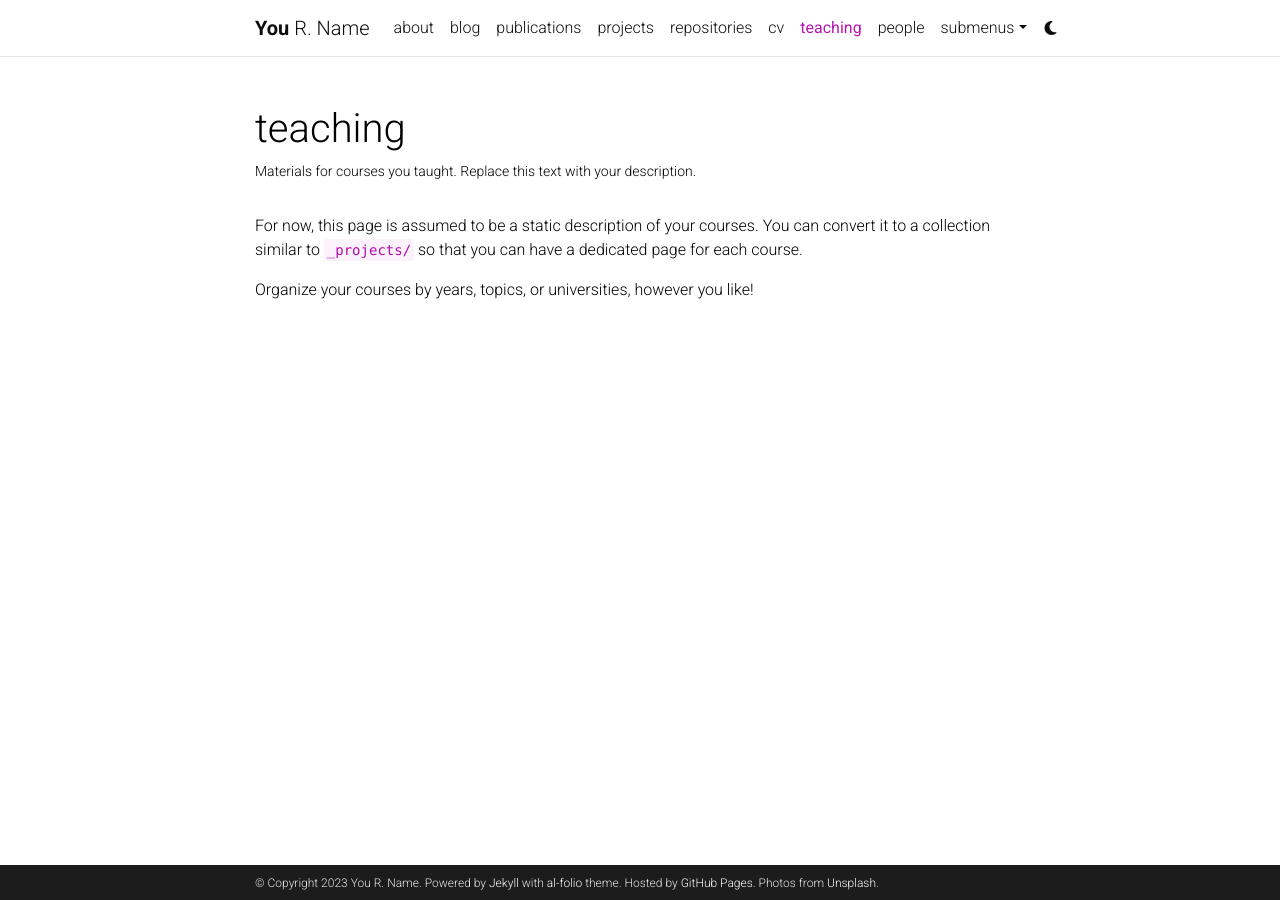
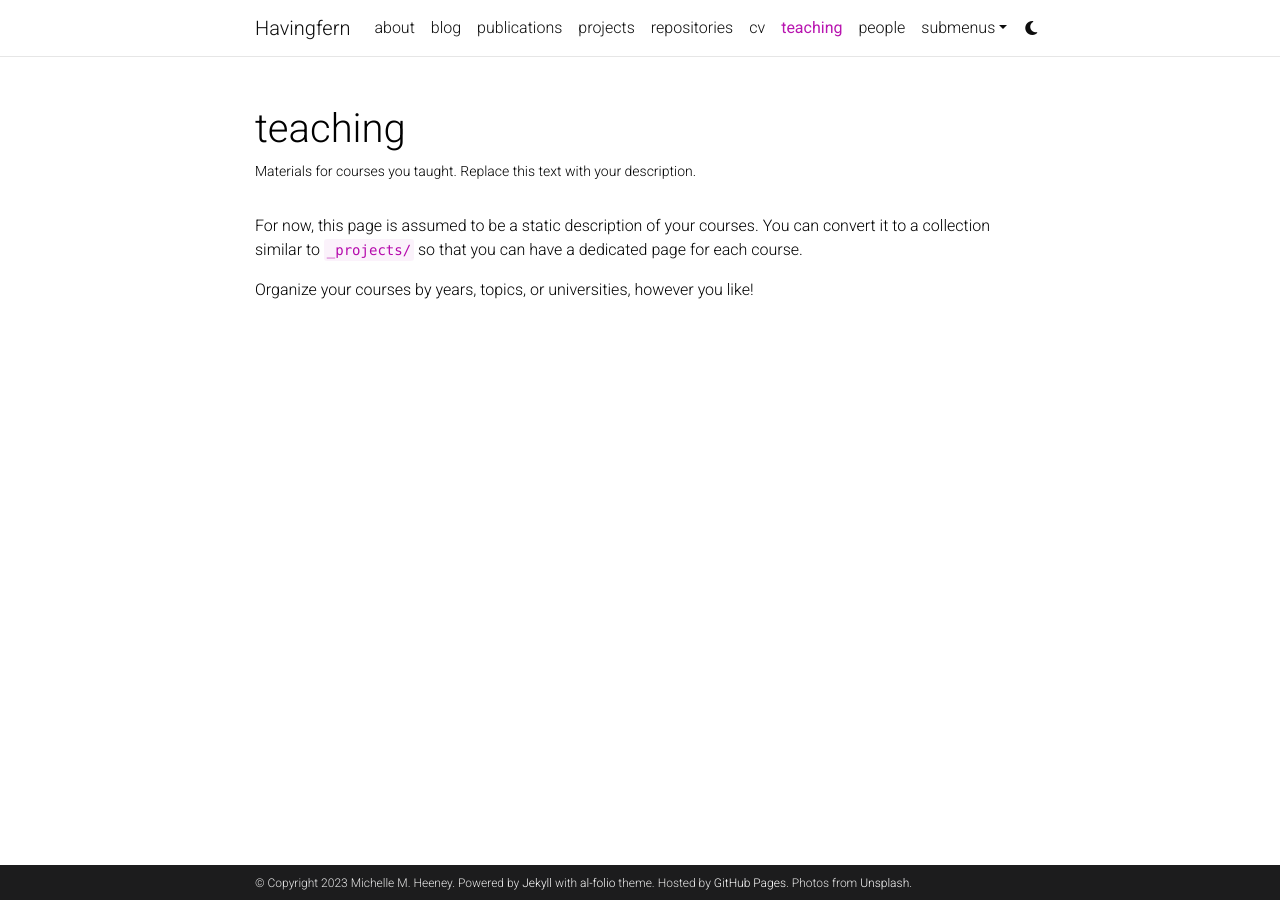
Before and after one commit to mheeney/mheeney.github.io, a Jekyll site: the page built from _pages/teaching.md, in a window 1280 px wide. Built offline with Jekyll 4.4.1, drawn with Linux system fonts in a browser that asks for light colours; comment, search, counter and statistics services are not loaded; a style sheet for code colours, icons or effects is not loaded.

Commit message:
Update _config.yml

```diff
--- a/_config.yml
+++ b/_config.yml
@@ -2,11 +2,11 @@
 # Site settings
 # -----------------------------------------------------------------------------
 
-title: blank # the website title (if blank, full name will be used instead)
-first_name: You
-middle_name: R.
-last_name: Name
-email: you@example.com
+title: Havingfern # the website title (if blank, full name will be used instead)
+first_name: Michelle
+middle_name: M.
+last_name: Heeney
+email: mmh265@cornell.edu
 description: > # the ">" symbol means to ignore newlines until "footer_text:"
   A simple, whitespace theme for academics. Based on [*folio](https://github.com/bogoli/-folio) design.
 footer_text: >
@@ -18,7 +18,7 @@ keywords: jekyll, jekyll-theme, academic-website, portfolio-website  # add your
 lang: en # the language of your site (for example: en, fr, cn, ru, etc.)
 icon: ⚛️  # the emoji used as the favicon (alternatively, provide image name in /assets/img/)
 
-url: https://alshedivat.github.io # the base hostname & protocol for your site
+url: https://miheeney.github.io # the base hostname & protocol for your site
 baseurl: /al-folio # the subpath of your site, e.g. /blog/
 last_updated: false # set to true if you want to display last updated in the footer
 impressum_path:  # set to path to include impressum link in the footer, use the same path as permalink in a page, helps to conform with EU GDPR
```
